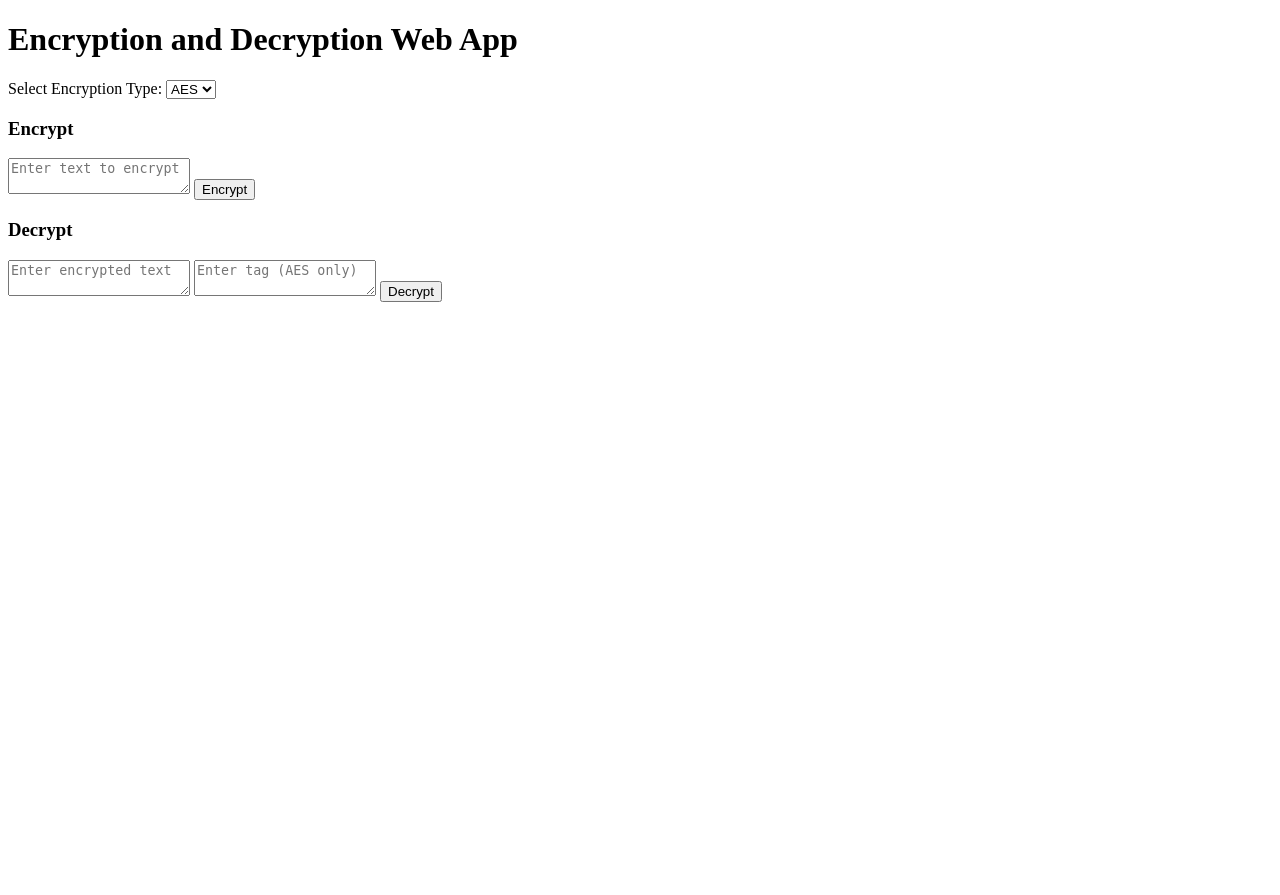
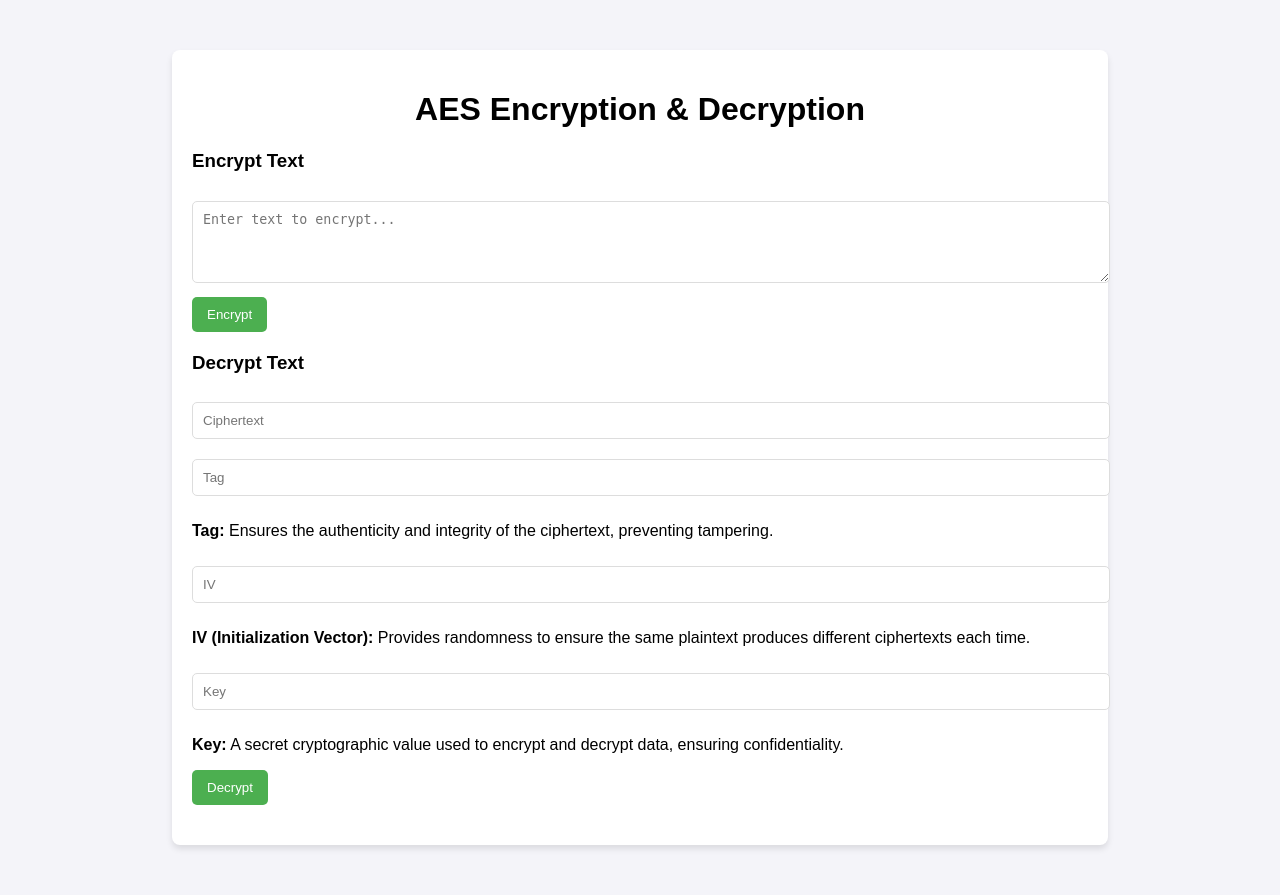
Before and after one commit to atharvaballa/Encryption_Decryption, a Flask app: template templates/index.html in a window 1280 px wide. Before the commit the page ends 302 px from the top, so only its background shows below. Run offline with Flask 3, Linux system fonts and the light colour scheme; the template is opened without the code that fills it, so the values that code supplies are empty.

Commit message:
Update index.html

```diff
--- a/templates/index.html
+++ b/templates/index.html
@@ -3,59 +3,104 @@
 <head>
     <meta charset="UTF-8">
     <meta name="viewport" content="width=device-width, initial-scale=1.0">
-    <title>Encryption and Decryption</title>
+    <title>AES Encryption/Decryption</title>
+    <style>
+        body {
+            font-family: Arial, sans-serif;
+            background-color: #f4f4f9;
+            margin: 0;
+            padding: 0;
+        }
+        .container {
+            width: 70%;
+            margin: 50px auto;
+            padding: 20px;
+            background-color: white;
+            box-shadow: 0px 4px 6px rgba(0, 0, 0, 0.1);
+            border-radius: 8px;
+        }
+        h1 {
+            text-align: center;
+        }
+        form {
+            margin-bottom: 20px;
+        }
+        input[type="text"], textarea {
+            width: 100%;
+            padding: 10px;
+            margin: 10px 0;
+            border-radius: 5px;
+            border: 1px solid #ddd;
+        }
+        button {
+            padding: 10px 15px;
+            background-color: #4CAF50;
+            color: white;
+            border: none;
+            border-radius: 5px;
+            cursor: pointer;
+        }
+        button:hover {
+            background-color: #45a049;
+        }
+        .result {
+            padding: 15px;
+            background-color: #e7f4e7;
+            margin-top: 20px;
+            border-radius: 5px;
+        }
+        .error {
+            color: red;
+        }
+    </style>
 </head>
 <body>
-    <h1>Encryption and Decryption Web App</h1>
-    <label for="encryptionType">Select Encryption Type:</label>
-    <select id="encryptionType">
-        <option value="AES">AES</option>
-        <option value="DES">DES</option>
-        <option value="RSA">RSA</option>
-    </select>
 
-    <h3>Encrypt</h3>
-    <textarea id="plaintext" placeholder="Enter text to encrypt"></textarea>
-    <button onclick="encryptText()">Encrypt</button>
-    <p id="ciphertext"></p>
+    <div class="container">
+        <h1>AES Encryption & Decryption</h1>
 
-    <h3>Decrypt</h3>
-    <textarea id="encryptedData" placeholder="Enter encrypted text"></textarea>
-    <textarea id="tag" placeholder="Enter tag (AES only)"></textarea>
-    <button onclick="decryptText()">Decrypt</button>
-    <p id="decryptedText"></p>
+        <!-- Show Error Message -->
+        {% if error %}
+        <div class="error">{{ error }}</div>
+        {% endif %}
 
-    <script>
-        async function encryptText() {
-            const plaintext = document.getElementById("plaintext").value;
-            const encryptionType = document.getElementById("encryptionType").value;
+        <!-- Encryption Form -->
+        <form action="{{ url_for('encrypt') }}" method="POST">
+            <h3>Encrypt Text</h3>
+            <textarea name="plaintext" rows="4" placeholder="Enter text to encrypt..."></textarea><br>
+            <button type="submit">Encrypt</button>
+        </form>
 
-            const response = await fetch("/encrypt", {
-                method: "POST",
-                headers: { "Content-Type": "application/json" },
-                body: JSON.stringify({ plaintext, encryption_type: encryptionType })
-            });
-            const result = await response.json();
-            document.getElementById("ciphertext").innerText = JSON.stringify(result);
-        }
+        {% if result %}
+        <div class="result">
+            <h3>Encrypted Result</h3>
+            <p><strong>Ciphertext:</strong> {{ result.ciphertext }}</p>
+            <p><strong>Tag:</strong> {{ result.tag }}</p>
+            <p><strong>IV:</strong> {{ result.iv }}</p>
+            <p><strong>Key:</strong> {{ result.key }}</p>
+        </div>
+        {% endif %}
 
-        async function decryptText() {
-            const encryptedData = document.getElementById("encryptedData").value;
-            const tag = document.getElementById("tag").value; // For AES
-            const encryptionType = document.getElementById("encryptionType").value;
+        <!-- Decryption Form -->
+        <form action="{{ url_for('decrypt') }}" method="POST">
+            <h3>Decrypt Text</h3>
+            <input type="text" name="ciphertext" placeholder="Ciphertext" /><br>
+            <input type="text" name="tag" placeholder="Tag" /><br>
+            <p><strong>Tag:</strong> Ensures the authenticity and integrity of the ciphertext, preventing tampering.</p>
+            <input type="text" name="iv" placeholder="IV" /><br>
+            <p><strong>IV (Initialization Vector):</strong> Provides randomness to ensure the same plaintext produces different ciphertexts each time.</p>
+            <input type="text" name="key" placeholder="Key" /><br>
+            <p><strong>Key:</strong> A secret cryptographic value used to encrypt and decrypt data, ensuring confidentiality.</p>
+            <button type="submit">Decrypt</button>
+        </form>
 
-            const response = await fetch("/decrypt", {
-                method: "POST",
-                headers: { "Content-Type": "application/json" },
-                body: JSON.stringify({
-                    ciphertext: encryptedData,
-                    tag: tag,
-                    encryption_type: encryptionType
-                })
-            });
-            const result = await response.json();
-            document.getElementById("decryptedText").innerText = result.plaintext || result.error;
-        }
-    </script>
+        {% if decrypted_text %}
+        <div class="result">
+            <h3>Decrypted Result</h3>
+            <p><strong>Decrypted Text:</strong> {{ decrypted_text }}</p>
+        </div>
+        {% endif %}
+    </div>
+
 </body>
 </html>
```
